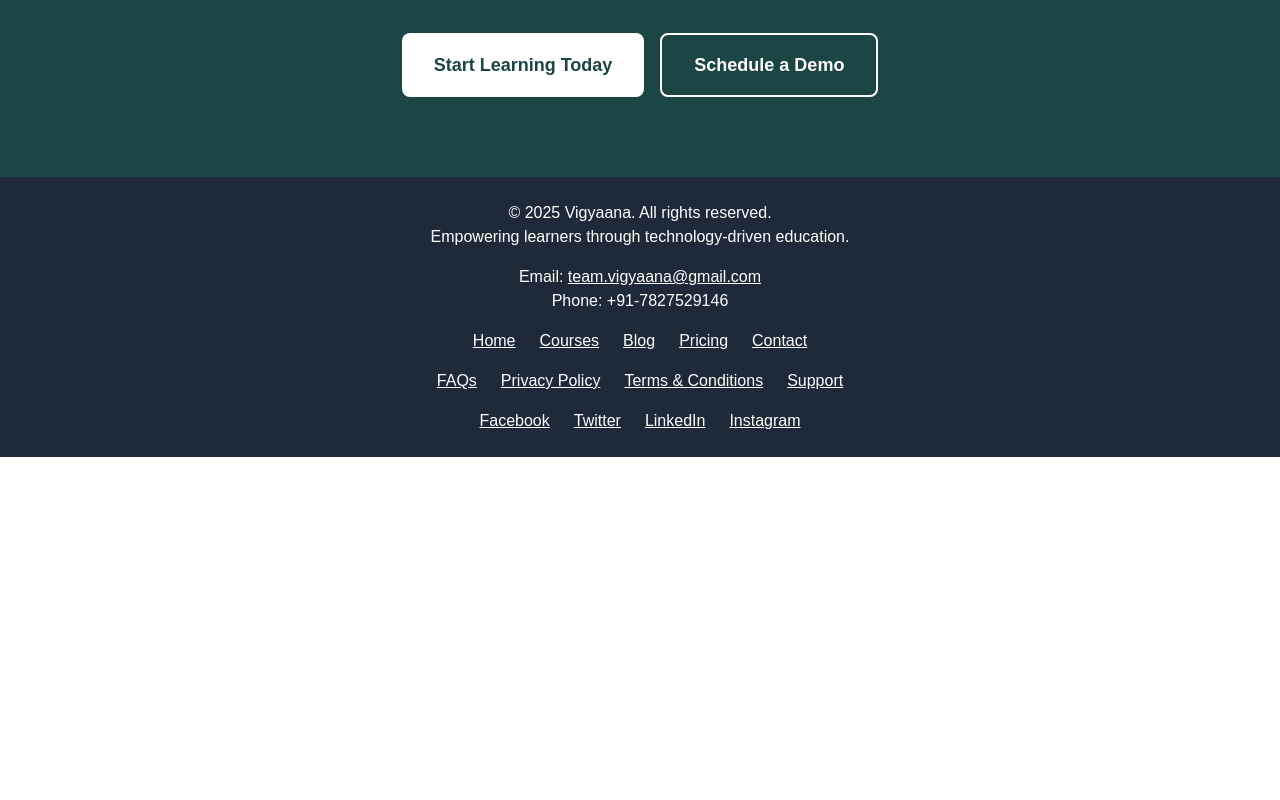
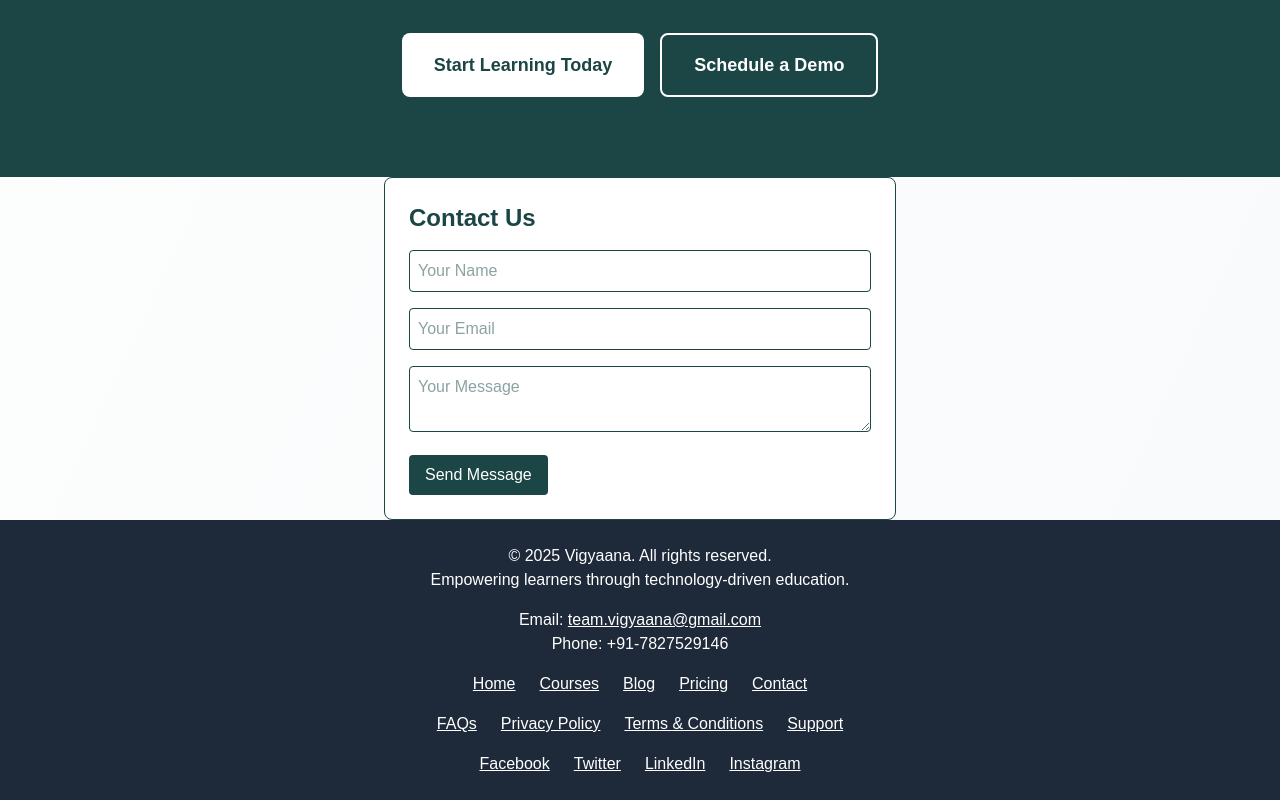
Before and after one commit to lakshyarohila/vigyaana-frontend, a Next.js app: page /about-us in a window 1280 px wide. Shown: the part 2297-3097 px from the top of the page. Before the commit the page ends 2754 px from the top, so only its background shows below. Built offline with nearby package versions, Linux system fonts and the light colour scheme; no server answers.

Commit message:
Support Email included

```diff
--- a/app/about-us/page.jsx
+++ b/app/about-us/page.jsx
@@ -1,5 +1,6 @@
 import React from 'react';
 import { BookOpen, Zap, Users, Target, Brain, Rocket, Award, Globe } from 'lucide-react';
+import ContactForm from '@/compoenets/ContactForm';
 
 const AboutUs = () => {
   return (
@@ -170,7 +171,7 @@ const AboutUs = () => {
       </section>
 
       {/* Footer */}
-
+    <ContactForm/>
     </div>
   );
 };
--- /dev/null
+++ b/app/api/submit/route.js
@@ -0,0 +1,40 @@
+import { Resend } from "resend";
+import dotenv from 'dotenv'
+dotenv.config();
+const resend = new Resend(process.env.NEXT_PUBLIC_RESEND_API_KEY);
+
+// Named export for the POST method
+export async function POST(req) {
+  try {
+    const body = await req.json();
+    const { name, email, message } = body;
+
+    // Validate input fields
+    if (!name || !email || !message) {
+      return new Response(JSON.stringify({ error: "All fields are required." }), { status: 400 });
+    }
+
+    // Send email to yourself
+    await resend.emails.send({
+      from: "onboarding@resend.dev", // Replace with a verified sender email
+      to: process.env.EMAIL_RECEIVER, // Your email address
+      subject: "New Contact Form Submission",
+      text: `Name: ${name}\nEmail: ${email}\nMessage: ${message}`,
+    });
+
+    // Send confirmation email to the user
+    await resend.emails.send({
+      from: "onboarding@resend.dev",
+      to: email,
+      subject: "Thank You for Contacting Us!",
+      text: `Hello ${name},\n\nWe've received your message and will get back to you soon!\n\nBest regards,\nYour Team.`,
+    });
+
+    return new Response(JSON.stringify({ message: "Message sent successfully!" }), { status: 200 });
+  } catch (error) {
+    console.error("Error sending email:", error);
+    return new Response(JSON.stringify({ error: "Error sending message." }), { status: 500 });
+  }
+}
+
+// Handle other HTTP methods, if necessary, by adding more named exports
--- /dev/null
+++ b/compoenets/ContactForm.jsx
@@ -0,0 +1,111 @@
+"use client";
+
+import { useState } from "react";
+import axios from "axios";
+import toast from "react-hot-toast";
+
+const ContactForm = () => {
+  const [formData, setFormData] = useState({
+    name: "",
+    email: "",
+    message: "",
+  });
+  const [isLoading, setIsLoading] = useState(false);
+
+  const handleChange = (e) => {
+    setFormData({ ...formData, [e.target.name]: e.target.value });
+  };
+
+  const handleSubmit = async (e) => {
+    e.preventDefault();
+    setIsLoading(true);
+
+    if (!formData.name || !formData.email || !formData.message) {
+      toast.error("Please fill in all fields!");
+      setIsLoading(false);
+      return;
+    }
+
+    try {
+      const response = await axios.post("/api/submit", formData);
+
+      if (response.status === 200) {
+        toast.success("We Received Your Form 🫡", {
+          style: {
+            border: "2px solid #1c4645",
+            padding: "18px",
+            color: "#ffffff",
+            background: "#1c4645",
+            borderRadius: "12px",
+            boxShadow: "0 6px 20px rgba(28, 70, 69, 0.6)",
+            fontWeight: "600",
+            fontFamily: "system-ui, sans-serif",
+            letterSpacing: "0.5px",
+          },
+          iconTheme: {
+            primary: "#ffffff",
+            secondary: "#1c4645",
+          },
+          duration: 5000,
+          position: "top-center",
+          icon: "🏆",
+          className: "premium-toast",
+        });
+
+        setFormData({ name: "", email: "", message: "" }); // Reset form
+      } else {
+        toast.error(response.data?.error || "Error sending message. Try again later.");
+      }
+    } catch (error) {
+      console.error("Error:", error.response?.data || error.message);
+      toast.error(error.response?.data?.error || "An unexpected error occurred.");
+    } finally {
+      setIsLoading(false);
+    }
+  };
+
+  return (
+    <form onSubmit={handleSubmit} className="max-w-lg mx-auto p-6 space-y-4 border rounded-lg bg-white text-[#1c4645] border-[#1c4645]">
+      <h2 className="text-2xl font-bold mb-4">Contact Us</h2>
+
+      <input
+        type="text"
+        name="name"
+        placeholder="Your Name"
+        value={formData.name}
+        onChange={handleChange}
+        required
+        className="w-full p-2 border rounded border-[#1c4645] text-[#1c4645] bg-white"
+      />
+
+      <input
+        type="email"
+        name="email"
+        placeholder="Your Email"
+        value={formData.email}
+        onChange={handleChange}
+        required
+        className="w-full p-2 border rounded border-[#1c4645] text-[#1c4645] bg-white"
+      />
+
+      <textarea
+        name="message"
+        placeholder="Your Message"
+        value={formData.message}
+        onChange={handleChange}
+        required
+        className="w-full p-2 border rounded border-[#1c4645] text-[#1c4645] bg-white"
+      />
+
+      <button
+        type="submit"
+        disabled={isLoading}
+        className={`px-4 py-2 text-white rounded ${isLoading ? "bg-gray-400 cursor-not-allowed" : "bg-[#1c4645] hover:bg-[#133634]"}`}
+      >
+        {isLoading ? "Sending..." : "Send Message"}
+      </button>
+    </form>
+  );
+};
+
+export default ContactForm;
--- a/package.json
+++ b/package.json
@@ -10,12 +10,14 @@
   },
   "dependencies": {
     "axios": "^1.9.0",
+    "dotenv": "^16.5.0",
     "lucide-react": "^0.511.0",
     "next": "15.3.2",
     "react": "^19.0.0",
     "react-dom": "^19.0.0",
     "react-hot-toast": "^2.5.2",
     "react-player": "^2.16.0",
+    "resend": "^4.5.1",
     "zustand": "^5.0.5"
   },
   "devDependencies": {
```
Also changed, not shown: 1 other file (tests, documents, lock files or other folders).
